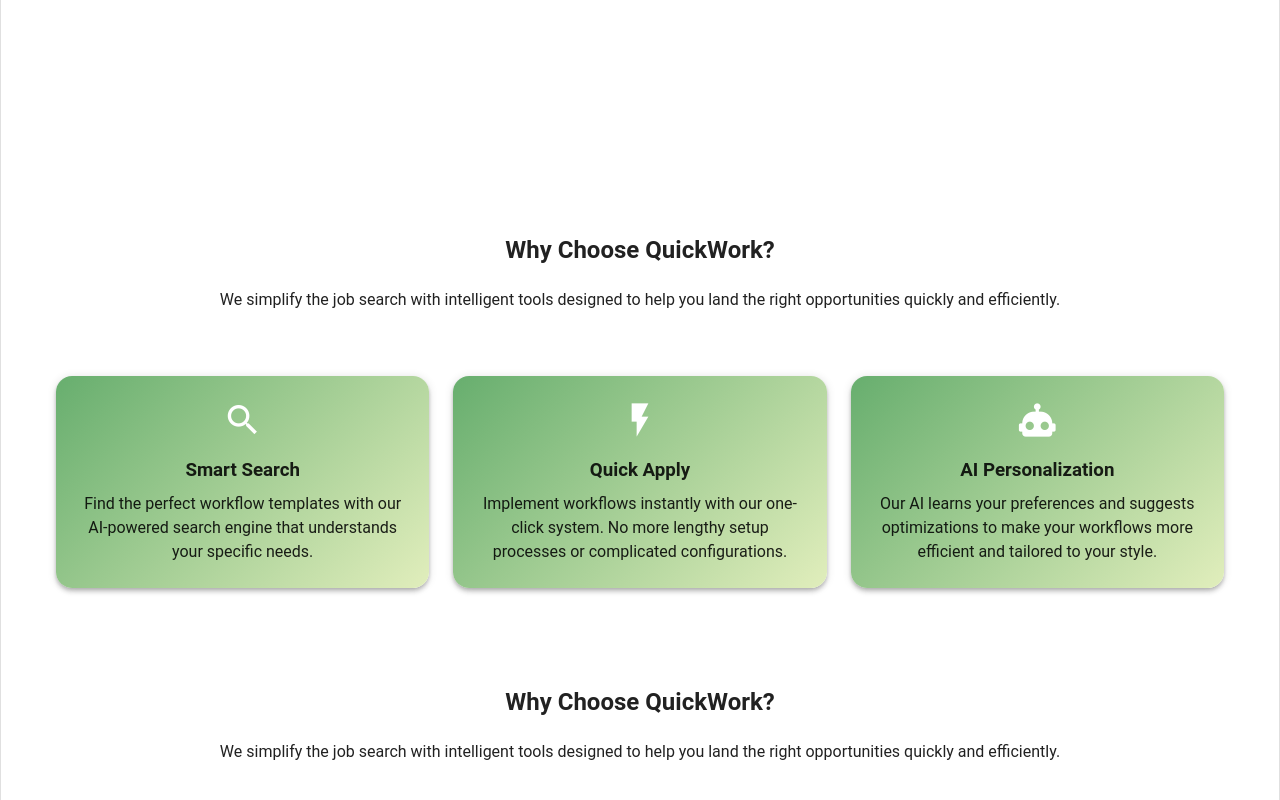
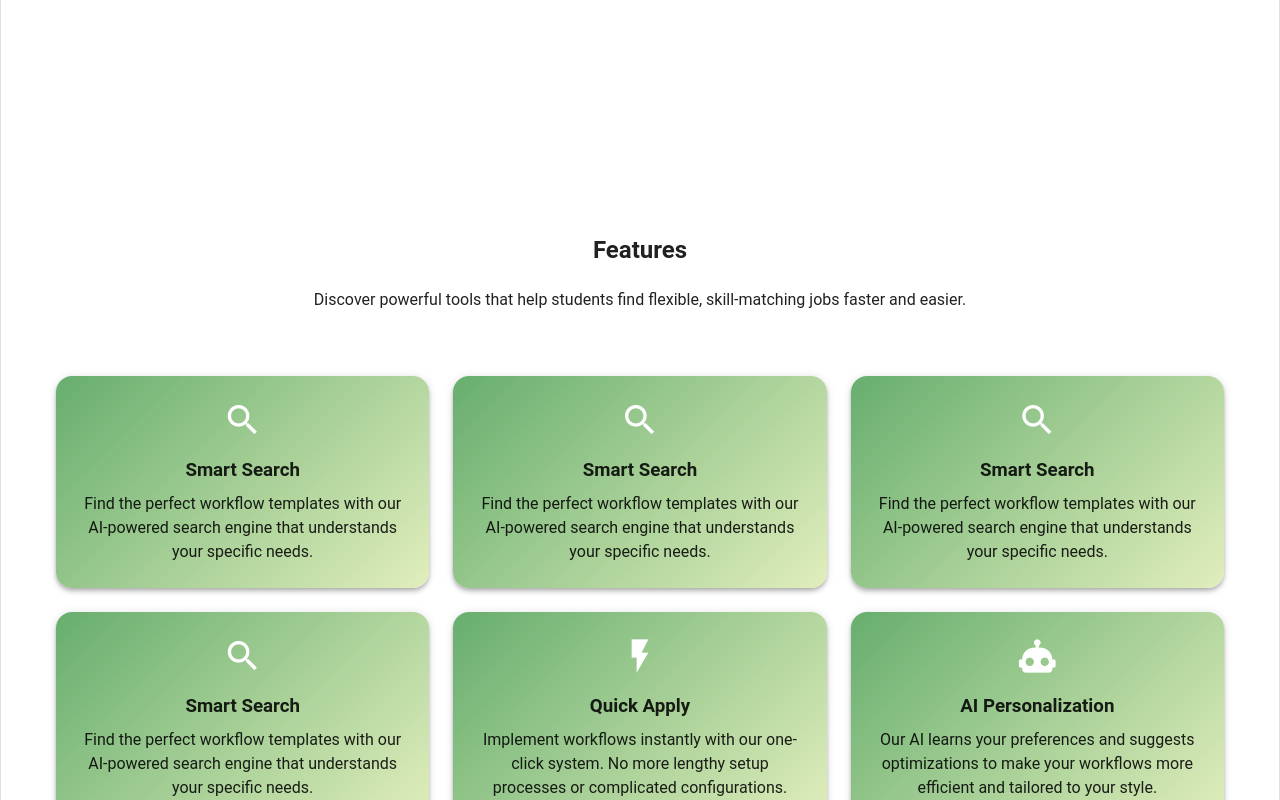
Before and after one commit to ianglenncurilan/web-quickwork, a Vue app: page / in a window 1280 px wide. Shown: the part 673-1473 px from the top of the page. Built offline with nearby package versions, Linux system fonts and the light colour scheme.

Commit message:
Feature Section

```diff
--- a/src/views/pages/HomeView.vue
+++ b/src/views/pages/HomeView.vue
@@ -50,7 +50,7 @@ function scrollToSection(id) {
                 Start Earning from Part-Time Jobs that Fit Your Skills & Time
               </h1>
               <br />
-              <p class="subtitle-1 mt-2 white--text">
+              <p class="subtitle-1 white--text">
                 Quickwork connects you with flexible job opportunities that match your unique
                 abilities and availability. Whether you're a student, a freelancer, or just looking
                 for side income, our platform makes job hunting smart, fast, and personalized.
@@ -65,13 +65,60 @@ function scrollToSection(id) {
           </v-row>
 
           <!-- Feature Section -->
-          <v-row class="text-center mt-16" justify="center" id="feature">
+          <v-row class="text-center mt-16" justify="center">
             <v-col cols="12">
-              <h2 class="white--text mb-4 my-5">Why Choose QuickWork?</h2>
+              <h2 class="white--text mb-4 my-5" id="feature">Features</h2>
               <p class="subtitle-1 white--text mb-10 my-5">
-                We simplify the job search with intelligent tools designed to help you land the
-                right opportunities quickly and efficiently.
+                Discover powerful tools that help students find flexible, skill-matching jobs faster and easier.
               </p>
+            </v-col>
+
+            <!-- Card 1 -->
+            <v-col cols="12" md="4">
+              <v-card
+                class="pa-6"
+                elevation="4"
+                style="background: linear-gradient(135deg, #67ae6e, #e1eebc); border-radius: 16px"
+              >
+                <v-icon size="40" color="white">mdi-magnify</v-icon>
+                <h3 class="white--text mt-4 mb-2">Smart Search</h3>
+                <p class="white--text">
+                  Find the perfect workflow templates with our AI-powered search engine that
+                  understands your specific needs.
+                </p>
+              </v-card>
+            </v-col>
+
+            <!-- Card 1 -->
+            <v-col cols="12" md="4">
+              <v-card
+                class="pa-6"
+                elevation="4"
+                style="background: linear-gradient(135deg, #67ae6e, #e1eebc); border-radius: 16px"
+              >
+                <v-icon size="40" color="white">mdi-magnify</v-icon>
+                <h3 class="white--text mt-4 mb-2">Smart Search</h3>
+                <p class="white--text">
+                  Find the perfect workflow templates with our AI-powered search engine that
+                  understands your specific needs.
+                </p>
+              </v-card>
+            </v-col>
+
+            <!-- Card 1 -->
+            <v-col cols="12" md="4">
+              <v-card
+                class="pa-6"
+                elevation="4"
+                style="background: linear-gradient(135deg, #67ae6e, #e1eebc); border-radius: 16px"
+              >
+                <v-icon size="40" color="white">mdi-magnify</v-icon>
+                <h3 class="white--text mt-4 mb-2">Smart Search</h3>
+                <p class="white--text">
+                  Find the perfect workflow templates with our AI-powered search engine that
+                  understands your specific needs.
+                </p>
+              </v-card>
             </v-col>
 
             <!-- Card 1 -->
```
